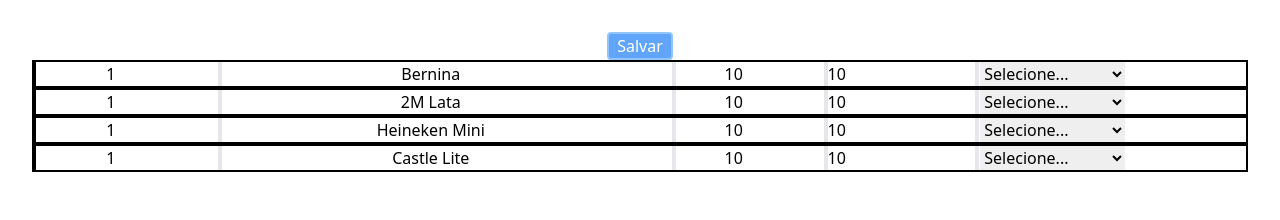
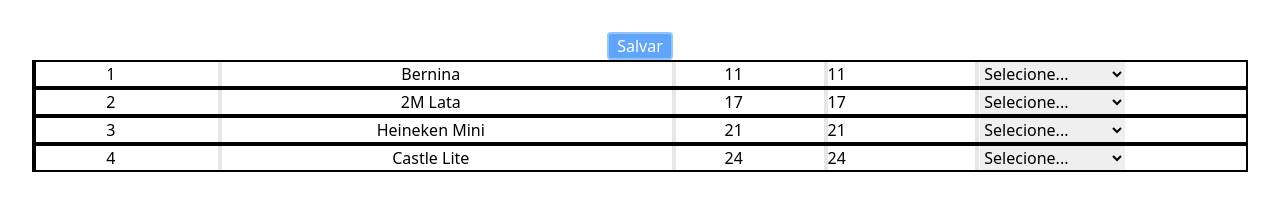
Before and after one commit to yuran-nhassengo/react-001, a React (Vite) app: page / in a window 1280 px wide. Shown: the top 220 px of the page. Built offline with nearby package versions, Linux system fonts and the light colour scheme.

Commit message:
add onBlur

```diff
--- a/src/components/table/Item.jsx
+++ b/src/components/table/Item.jsx
@@ -1,8 +1,22 @@
 import React, { useState } from 'react'
 
-const Item = ({disable, produto:{id,name,qt,qa,motivo} }) => {
+const Item = ({disable,setProdutos, produto:{id,name,qt,qa,motivo} }) => {
 
-        const [qAtual,setQAtual] = useState(qa)
+        const [qAtual,setQAtual] = useState(qa);
+
+        const handleQuantity = () =>{
+          console.log("Id: "+id+" Quantidade Atualizada: "+qAtual);
+          //setQAtual(e.target.value);
+          setProdutos((produtos) => {
+            console.log("current Produtos: "+produtos)
+            return produtos.map((produto) =>{
+              console.log("current Produto id: "+produto+ " id "+id)
+              if(produto.id == id)
+                return {...produto,qa:qAtual}
+              else return produto
+            })
+          });
+        }
 
   return (
     <div className="border-2 border-black">
@@ -13,8 +27,8 @@
             {qt}
         </li>
         <li >
-            <input onChange={(e)=>setQAtual(e.target.value)} className={`border-l-4  w-full ${!disable ? "hover:border-blue-700" : ""}`}
-            disabled={disable} type="text" value={qAtual} placeholder="Quantidade Existente" />
+            <input onChange={(e)=>setQAtual(e.target.value)} onBlur={handleQuantity} className={`border-l-4  w-full ${!disable ? "hover:border-blue-700" : ""}`}
+            disabled={disable} type="number" value={qAtual} placeholder="Quantidade Existente" />
         </li>
         <li className="border-l-4 w-full justify-center items-center">
             <select className=' justify-center items-center' disabled={disable} name="" id="">
--- a/src/components/table/Table.jsx
+++ b/src/components/table/Table.jsx
@@ -5,47 +5,58 @@
 
     const [editar,setEditar] = useState(false);
 
-    const produtos = [
+    const [produtos,setProdutos] = useState([
         {
           id:1,
           name:"Bernina",
-          qt:10,
-          qa:10,
+          qt:11,
+          qa:11,
           motivo:""
         },
         {
-          id:1,
+          id:2,
           name:"2M Lata",
-          qt:10,
-          qa:10,
+          qt:17,
+          qa:17,
           motivo:""
         },
         {
-          id:1,
+          id:3,
           name:"Heineken Mini",
-          qt:10,
-          qa:10,
+          qt:21,
+          qa:21,
           motivo:""
         },
         {
-          id:1,
+          id:4,
           name:"Castle Lite",
-          qt:10,
-          qa:10,
+          qt:24,
+          qa:24,
           motivo:""
         },
-    ]
+    ])
+
+    const handleEditar = ()=>{
+
+        if(!editar){
+
+         alert("Produtos Alterados com Sucesso!")
+        };
+
+        setEditar(!editar);
+
+    }
 
   return (
     <div>
       <div className='flex justify-center items-start'>
-            <button onClick={()=>setEditar(!editar)} className='w-auto border-2 px-2 text-white border-blue-300 bg-blue-400 rounded'>
+            <button onClick={handleEditar} className='w-auto border-2 px-2 text-white border-blue-300 bg-blue-400 rounded'>
                 {editar?"Editar":"Salvar"}
             </button>
       </div>
       <div>
-
-        {produtos.map( item => { return <Item produto={item} disable={editar}/> } )}
+        {console.log("Tabela Produtos: "+JSON.stringify(produtos))}
+        {produtos.map( item => { return <Item key={item.id} produto={item} disable={editar} setProdutos={setProdutos}/> } )}
 
 
       </div>
```
